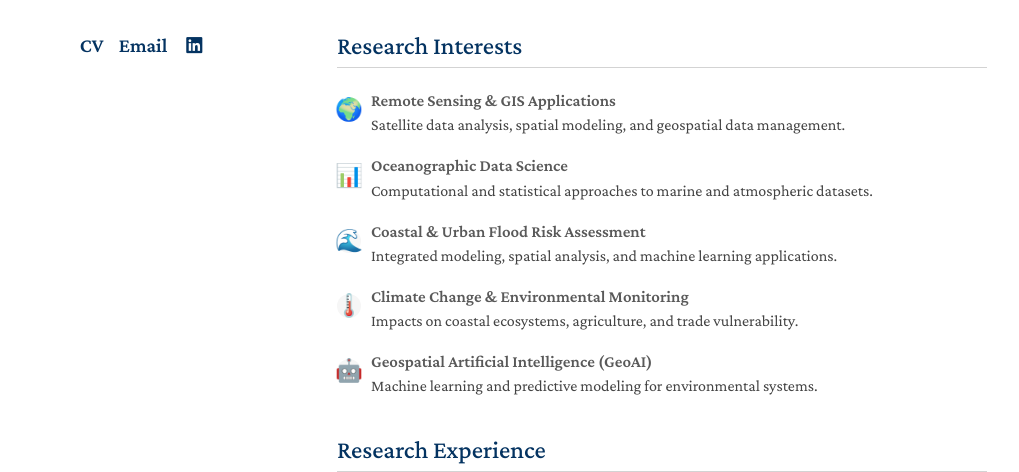
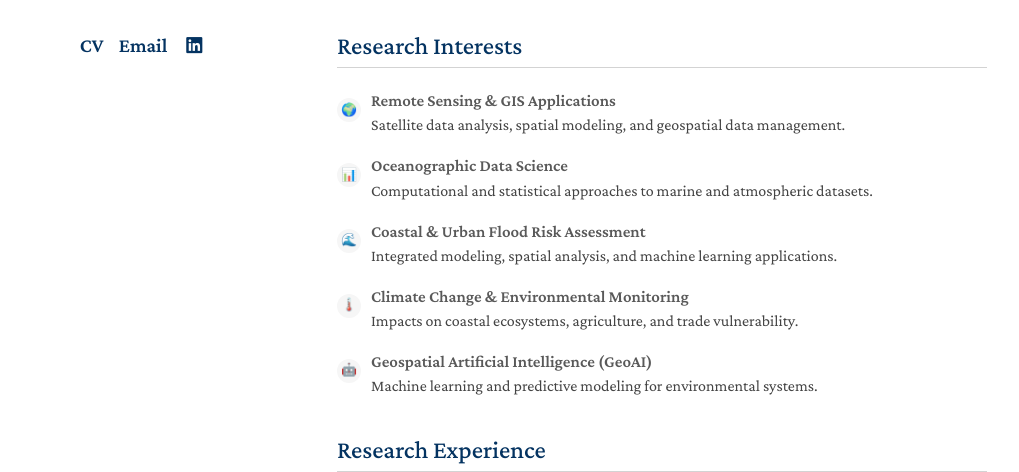
Before and after one commit to farhan-rafiq/farhan-rafiq.github.io, a Jekyll site: the page built from index.md, in a window 1280 px wide. Shown: the part 364-836 px from the top of the page, without its empty margins (133-1152 px from the left). Built offline with Jekyll 4.4.1, drawn with Linux system fonts in a browser that asks for light colours; a style sheet for code colours, icons or effects is not loaded.

Commit message:
icon size

```diff
--- a/index.md
+++ b/index.md
@@ -37,7 +37,7 @@ layout: homepage
 
 <ul style="list-style:none; padding-left:0;">
   <li style="margin-bottom:16px; display:flex; align-items:flex-start;">
-    <span style="width:24px; height:24px; display:flex; align-items:center; justify-content:center; background:#f6f6f6; border-radius:50%; font-size:1.4em; margin-right:10px; flex-shrink:0; margin-top:10px;">
+    <span style="width:24px; height:24px; display:flex; align-items:center; justify-content:center; background:#f6f6f6; border-radius:50%; font-size:.8em; margin-right:10px; flex-shrink:0; margin-top:10px;">
       🌍
     </span>
     <div>
@@ -46,7 +46,7 @@ layout: homepage
     </div>
   </li>
   <li style="margin-bottom:16px; display:flex; align-items:flex-start;">
-    <span style="width:24px; height:24px; display:flex; align-items:center; justify-content:center; background:#f6f6f6; border-radius:50%; font-size:1.4em; margin-right:10px; flex-shrink:0; margin-top:10px;">
+    <span style="width:24px; height:24px; display:flex; align-items:center; justify-content:center; background:#f6f6f6; border-radius:50%; font-size:.8em; margin-right:10px; flex-shrink:0; margin-top:10px;">
       📊
     </span>
     <div>
@@ -55,7 +55,7 @@ layout: homepage
     </div>
   </li>
   <li style="margin-bottom:16px; display:flex; align-items:flex-start;">
-    <span style="width:24px; height:24px; display:flex; align-items:center; justify-content:center; background:#f6f6f6; border-radius:50%; font-size:1.4em; margin-right:10px; flex-shrink:0; margin-top:10px;">
+    <span style="width:24px; height:24px; display:flex; align-items:center; justify-content:center; background:#f6f6f6; border-radius:50%; font-size:.8em; margin-right:10px; flex-shrink:0; margin-top:10px;">
       🌊
     </span>
     <div>
@@ -64,7 +64,7 @@ layout: homepage
     </div>
   </li>
   <li style="margin-bottom:16px; display:flex; align-items:flex-start;">
-    <span style="width:24px; height:24px; display:flex; align-items:center; justify-content:center; background:#f6f6f6; border-radius:50%; font-size:1.4em; margin-right:10px; flex-shrink:0; margin-top:10px;">
+    <span style="width:24px; height:24px; display:flex; align-items:center; justify-content:center; background:#f6f6f6; border-radius:50%; font-size:.8em; margin-right:10px; flex-shrink:0; margin-top:10px;">
       🌡️
     </span>
     <div>
@@ -73,7 +73,7 @@ layout: homepage
     </div>
   </li>
   <li style="margin-bottom:16px; display:flex; align-items:flex-start;">
-    <span style="width:24px; height:24px; display:flex; align-items:center; justify-content:center; background:#f6f6f6; border-radius:50%; font-size:1.4em; margin-right:10px; flex-shrink:0; margin-top:10px;">
+    <span style="width:24px; height:24px; display:flex; align-items:center; justify-content:center; background:#f6f6f6; border-radius:50%; font-size:.8em; margin-right:10px; flex-shrink:0; margin-top:10px;">
       🤖
     </span>
     <div>
```
